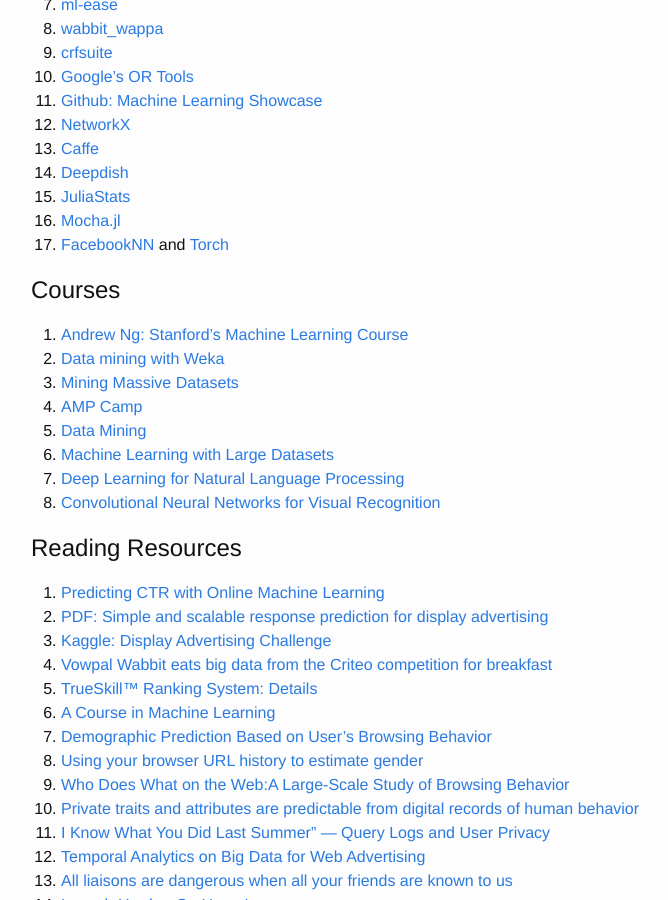
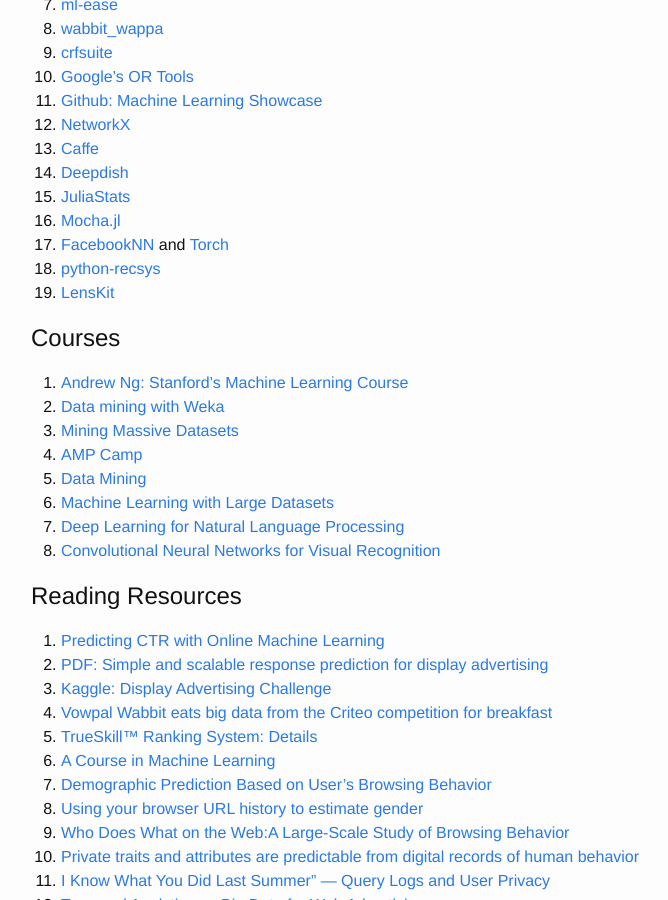
Before and after one commit to sidharthshah/sidharthshah.github.com, a Jekyll site: the page built from machine-learning.md, in a window 1280 px wide and 900 px high, scrolled down 366 px. Shown: the whole window, without its empty margins (239-907 px from the left). Built offline with Jekyll 4.4.1, drawn with Linux system fonts in a browser that asks for light colours.

Commit message:
added links to new tools

```diff
--- a/machine-learning.md
+++ b/machine-learning.md
@@ -23,6 +23,8 @@
 15. [JuliaStats](http://juliastats.github.io/)
 16. [Mocha.jl](http://devblogs.nvidia.com/parallelforall/mocha-jl-deep-learning-julia/)
 17. [FacebookNN](https://github.com/facebook/fbnn) and [Torch](https://github.com/torch/torch7/wiki/Cheatsheet)
+18. [python-recsys](http://ocelma.net/software/python-recsys/build/html/index.html)
+19. [LensKit](http://lenskit.org/documentation/basics/)
 
 Courses
 =======
```
